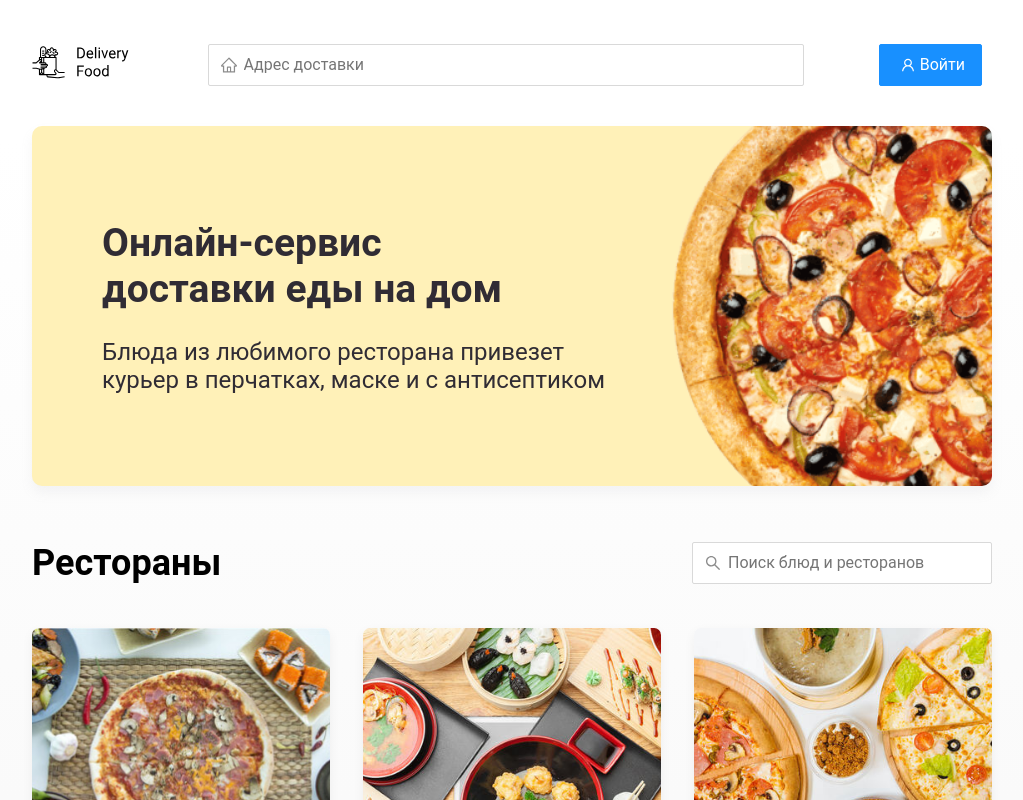
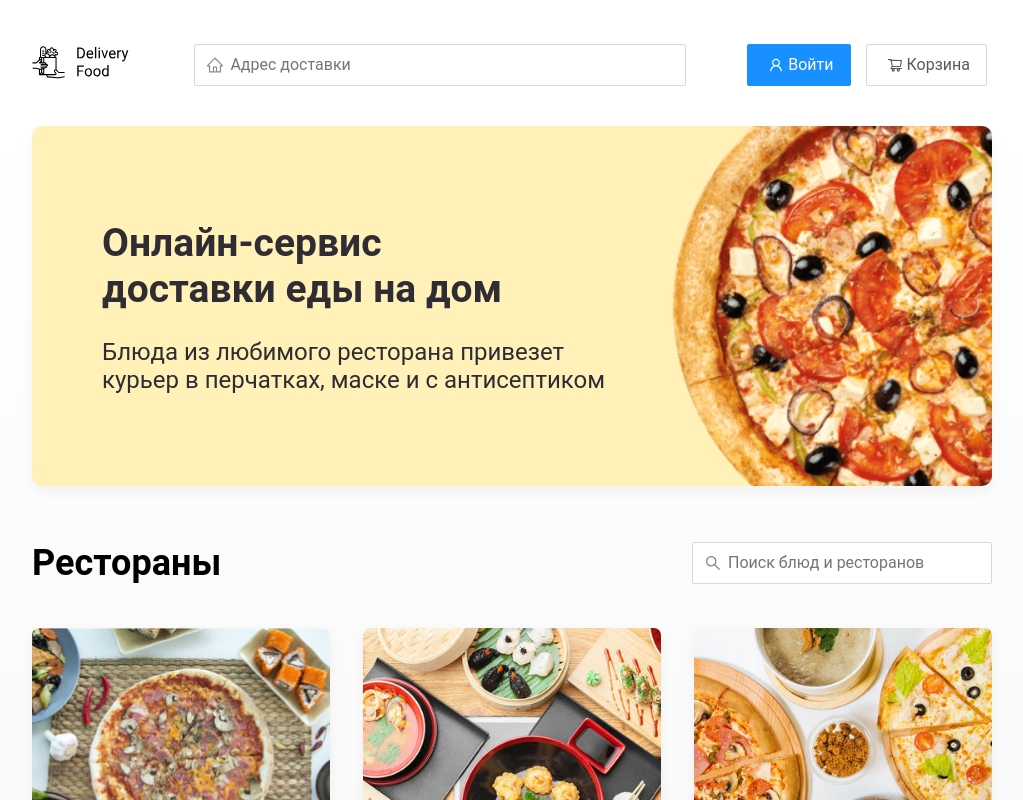
Before and after one commit to Imanagement/VueTR, a Vue app in the folder delievery-food/: page / in a window 1280 px wide. Shown: the top 800 px of the page, without its empty margins (128-1151 px from the left). Built offline with nearby package versions, Linux system fonts and the light colour scheme.

Commit message:
Open/close for cart modal.

```diff
--- a/delievery-food/src/assets/css/style.css
+++ b/delievery-food/src/assets/css/style.css
@@ -145,7 +145,6 @@ button {
 }
 
 .button-cart {
-    display: none;
     margin: 0 5px;
 }
 
@@ -411,7 +410,6 @@ button {
     width: 100%;
     height: 100%;
     background: rgba(0, 0, 0, 0.4);
-    display: none;
     z-index: 999;
 }
 
--- a/delievery-food/src/components/BaseHeader.vue
+++ b/delievery-food/src/components/BaseHeader.vue
@@ -17,7 +17,7 @@ const modalStore = useModalStore()
           <span class="button-auth-svg"></span>
           <span class="button-text">Войти</span>
         </button>
-        <button class="button button-cart" id="cart-button">
+        <button @click="modalStore.changeCartVisibility()" class="button button-cart" id="cart-button">
           <span class="button-cart-svg"></span>
           <span class="button-text">Корзина</span>
         </button>
--- a/delievery-food/src/components/CartPopup.vue
+++ b/delievery-food/src/components/CartPopup.vue
@@ -8,7 +8,7 @@ const modalStore = useModalStore()
     <div class="modal-dialog">
       <div class="modal-header">
         <h3 class="modal-title">Корзина</h3>
-        <button class="close">&times;</button>
+        <button class="close" @click="modalStore.changeCartVisibility()">&times;</button>
       </div>
       <!-- /.modal-header -->
       <div class="modal-body">
```
